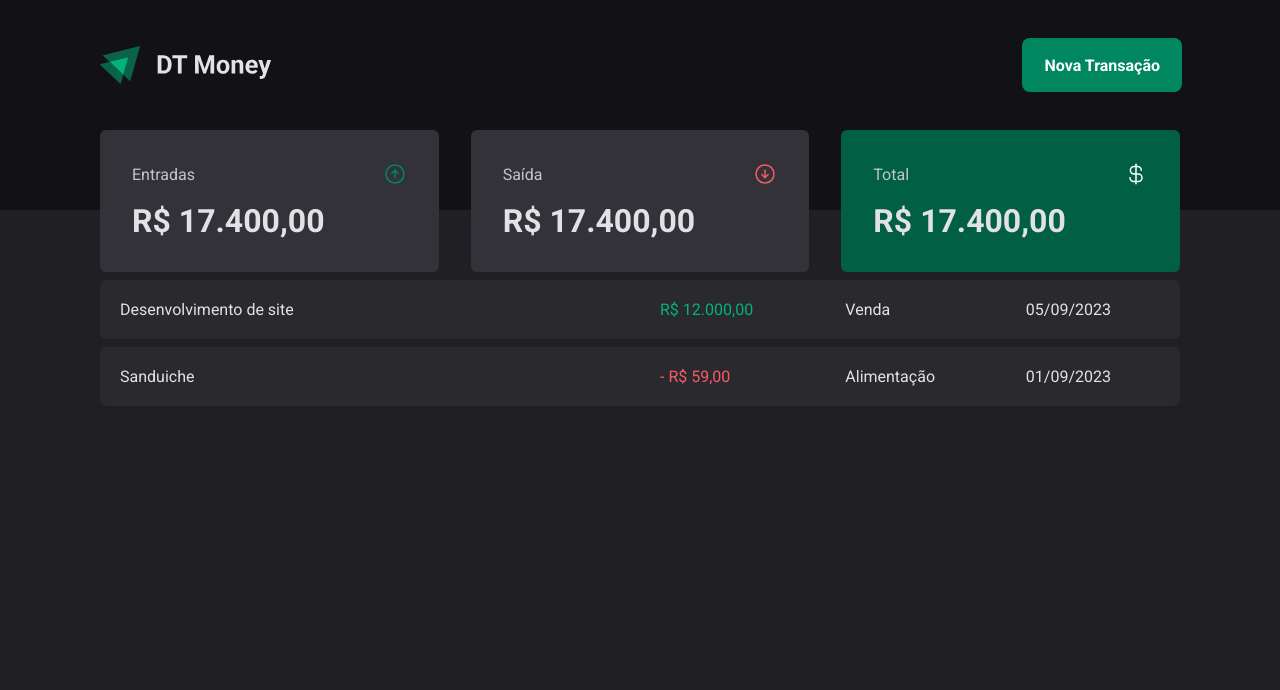
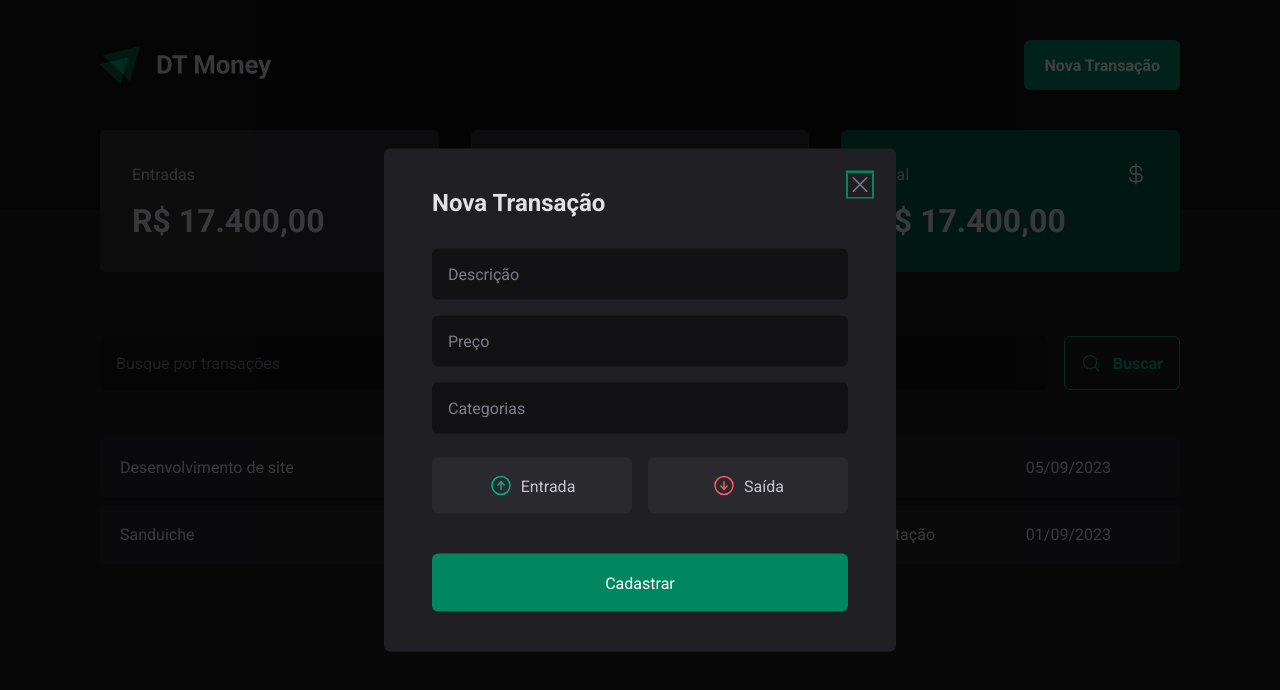
Before and after one commit to LucasDCoelho/DT-Money, a React (Vite) app: page / in a window 1280 px wide. Both pictures are taken after a click on the button "Nova Transação". Shown: the top 690 px of the page. Built offline with nearby package versions, Linux system fonts and the light colour scheme.

Commit message:
finished: styles and struct is finished

```diff
--- a/package.json
+++ b/package.json
@@ -10,6 +10,8 @@
     "preview": "vite preview"
   },
   "dependencies": {
+    "@radix-ui/react-dialog": "^1.0.4",
+    "@radix-ui/react-radio-group": "^1.1.3",
     "@types/styled-components": "^5.1.26",
     "phosphor-icons": "^1.4.2",
     "phosphor-react": "^1.4.1",
--- a/src/components/Header/Header.tsx
+++ b/src/components/Header/Header.tsx
@@ -1,5 +1,7 @@
 import logoDtMoney from '../../assets/logo.svg'
+import { NewTransactionModal } from '../NewTransactionModal/NewTransactionModal'
 import { HeaderContainer, HeaderContent, NewTrasactionButton } from './styles'
+import * as Dialog from '@radix-ui/react-dialog'
 
 export function Header(){
   return (
@@ -7,9 +9,18 @@
       <HeaderContent>
         <img src={logoDtMoney} alt="" />
 
-        <NewTrasactionButton>
-          Nova Transação
-        </NewTrasactionButton>
+        <Dialog.Root>
+          <Dialog.Trigger asChild>
+            <NewTrasactionButton>
+              Nova Transação
+            </NewTrasactionButton>
+          </Dialog.Trigger>
+
+          <NewTransactionModal />
+
+        </Dialog.Root>
+
+
       </HeaderContent>
     </HeaderContainer>
   )
--- /dev/null
+++ b/src/components/NewTransactionModal/NewTransactionModal.tsx
@@ -0,0 +1,42 @@
+import * as Dialog from '@radix-ui/react-dialog'
+import { Close, Content, Overlay, TransactionType, TransactionTypeButton } from './styles'
+import { ArrowCircleDown, ArrowCircleUp, X } from 'phosphor-react'
+
+export function NewTransactionModal(){
+  return (
+    <Dialog.Portal>
+      <Overlay />
+
+      <Content>
+        <Dialog.Title>Nova Transação</Dialog.Title>
+
+        <Close>
+          <X size={24}/>
+        </Close>
+
+        <form action="">
+          <input type="text" placeholder='Descrição' required />
+          <input type="number" placeholder='Preço' required />
+          <input type="text" placeholder='Categorias' required />
+
+          <TransactionType>
+            <TransactionTypeButton variant='income' value='income'>
+              <ArrowCircleUp size={24} />
+              Entrada
+            </TransactionTypeButton>
+            <TransactionTypeButton variant='outcome' value='outcome'>
+              <ArrowCircleDown size={24} />
+              Saída
+            </TransactionTypeButton>
+          </TransactionType>
+
+
+          <button type="submit">
+            Cadastrar
+          </button>
+        </form>
+
+      </Content>
+    </Dialog.Portal>
+  )
+}
--- /dev/null
+++ b/src/components/NewTransactionModal/styles.ts
@@ -0,0 +1,111 @@
+import styled from "styled-components";
+
+import * as Dialog from '@radix-ui/react-dialog'
+import * as Radio from "@radix-ui/react-radio-group"
+
+export const Overlay = styled(Dialog.Overlay)`
+  position: fixed;
+  width: 100vw;
+  height: 100vh;
+  inset: 0;
+  background: rgba(0, 0, 0, 0.75);
+`
+export const Content = styled(Dialog.Content)`
+  min-width: 32rem;
+  border-radius: 6px;
+  padding: 2.5rem 3rem;
+  background: ${props => props.theme["gray-800"]};
+
+  position: fixed;
+  top: 50%;
+  left: 50%;
+  transform: translate(-50%, -50%);
+
+  form{
+    margin-top: 2rem;
+
+    display: flex;
+    flex-direction: column;
+    gap: 1rem;
+
+    input{
+      border-radius: 6px;
+      border: 0;
+      background: ${props => props.theme["gray-900"]};
+      color: ${props => props.theme["gray-300"]};
+      padding: 1rem;
+
+      &::placeholder{
+        color: ${props => props.theme["gray-500"]};
+      }
+    }
+
+    button[type="submit"] {
+      height: 58px;
+      border: 0;
+      background: ${props => props.theme["green-500"]};
+      color: ${props => props.theme.white};
+      padding: 0 1.25rem;
+      border-radius: 6px;
+      margin-top: 1.5rem;
+      cursor: pointer;
+
+      &:hover{
+        background: ${props => props.theme["green-700"]};
+        transition: background-color 0.2s;
+      }
+    }
+  }
+`
+export const Close = styled(Dialog.Close)`
+  position: absolute;
+  background: transparent;
+  border: 0;
+  top: 1.5rem;
+  right: 1.5rem;
+  line-height: 0;
+  cursor: pointer;
+  color: ${props => props.theme["gray-500"]};
+`
+
+export const TransactionType = styled(Radio.Root)`
+  display: grid;
+  grid-template-columns: repeat(2, 1fr);
+  gap: 1rem;
+  margin-top: 0.5rem;
+`
+
+interface TransactionTypeButtonProps {
+  variant: 'income' | 'outcome';
+}
+
+
+export const TransactionTypeButton = styled(Radio.Item)<TransactionTypeButtonProps>`
+  background: ${props => props.theme["gray-700"]};
+  padding: 1rem;
+  display: flex;
+  align-items: center;
+  justify-content: center;
+  gap: 0.5rem;
+  border: 0;
+  border-radius: 6px;
+  cursor: pointer;
+  color: ${props => props.theme["gray-300"]};
+
+  svg{
+    color: ${props => props.variant === 'income' ? props.theme["green-300"] : props.theme["red-300"]};
+  }
+
+  &[data-state="unchecked"]:hover{
+    background: ${props => props.theme["gray-600"]};
+  }
+
+  &[data-state="checked"] {
+    background:  ${props => props.variant === 'income' ? props.theme["green-500"] : props.theme["red-500"]};
+    color: ${props => props.theme.white};
+
+    svg{
+      color: ${props => props.theme.white};
+    }
+  }
+`
--- /dev/null
+++ b/src/pages/Transactions/Components/SearchForm/SearchForm.tsx
@@ -0,0 +1,15 @@
+import { MagnifyingGlass } from "phosphor-react";
+import { SearchFormContainer } from "./styles";
+
+export function SearchForm(){
+  return(
+    <SearchFormContainer>
+      <input type="text" placeholder="Busque por transações" />
+
+      <button type="submit">
+        <MagnifyingGlass size={20} />
+        Buscar
+      </button>
+    </SearchFormContainer>
+  )
+}
--- /dev/null
+++ b/src/pages/Transactions/Components/SearchForm/styles.ts
@@ -0,0 +1,42 @@
+import styled from "styled-components";
+
+export const SearchFormContainer = styled.form`
+  display: flex;
+  gap: 1rem;
+
+  input{
+    flex: 1;
+    border-radius: 6px;
+    border: 0;
+    background: ${props => props.theme["gray-900"]};
+    color: ${props => props.theme["gray-300"]};
+    padding: 1rem;
+
+    &::placeholder{
+      color: ${props => props.theme["gray-500"]};
+    }
+  }
+
+  button{
+    display: flex;
+    align-items: center;
+    gap: 0.75rem;
+
+    border: 0;
+    padding: 1rem;
+    background: transparent;
+    border: 1px solid ${props => props.theme["green-300"]};
+    color: ${props => props.theme["green-300"]};
+    font-weight: bold;
+    border-radius: 6px;
+    cursor: pointer;
+
+    &:hover{
+      background: ${props => props.theme["green-300"]};
+      border-color: ${props => props.theme["green-300"]};
+      color: ${props => props.theme.white};
+
+      transition: background-color 0.2s, border-color 0.2s, color 0.2s;
+    }
+  }
+`
--- a/src/pages/Transactions/Transactions.tsx
+++ b/src/pages/Transactions/Transactions.tsx
@@ -1,5 +1,6 @@
 import { Header } from "../../components/Header/Header";
 import { Summary } from "../../components/Summary/Summary";
+import { SearchForm } from "./Components/SearchForm/SearchForm";
 import { PriceHighlight, TransactionContainer, TransactionTable } from "./styles";
 
 export function Transactions(){
@@ -8,6 +9,8 @@
       <Header />
       <Summary />
       <TransactionContainer>
+        <SearchForm />
+
         <TransactionTable>
           <tbody>
             <tr>
--- a/src/pages/Transactions/styles.ts
+++ b/src/pages/Transactions/styles.ts
@@ -3,7 +3,7 @@
 export const TransactionContainer = styled.main`
   width: 100%;
   max-width: 1128px;
-  margin: 0 auto;
+  margin: 4rem auto 0;
   padding: 0 1.5rem;
 `
 
@@ -11,7 +11,7 @@
   width: 100%;
   border-collapse: separate;
   border-spacing: 0 0.5rem;
-  /* margin-top: 2.5rem; */
+  margin-top: 2.5rem;
 
   td{
     padding: 1.25rem;
```
Also changed, not shown: 1 other file (tests, documents, lock files or other folders).
